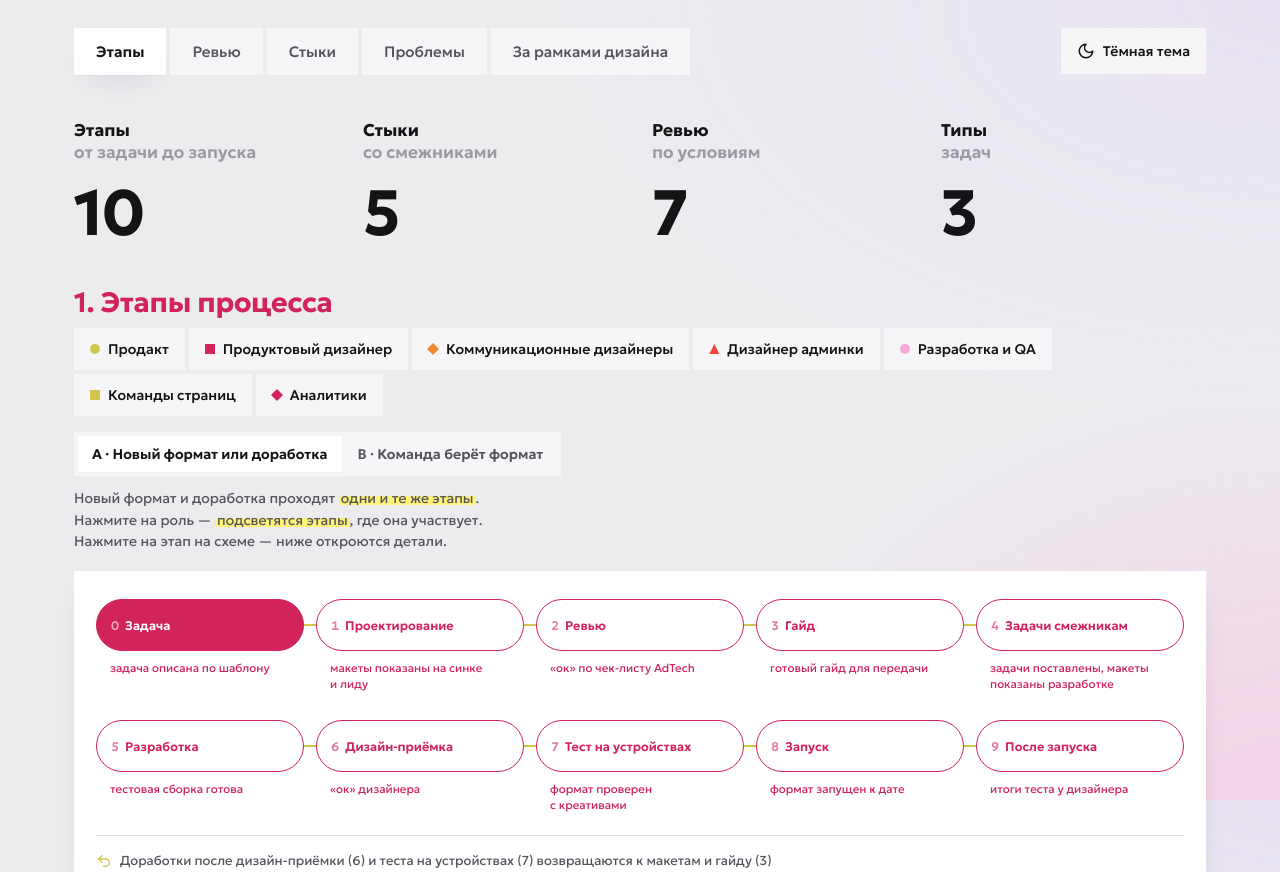
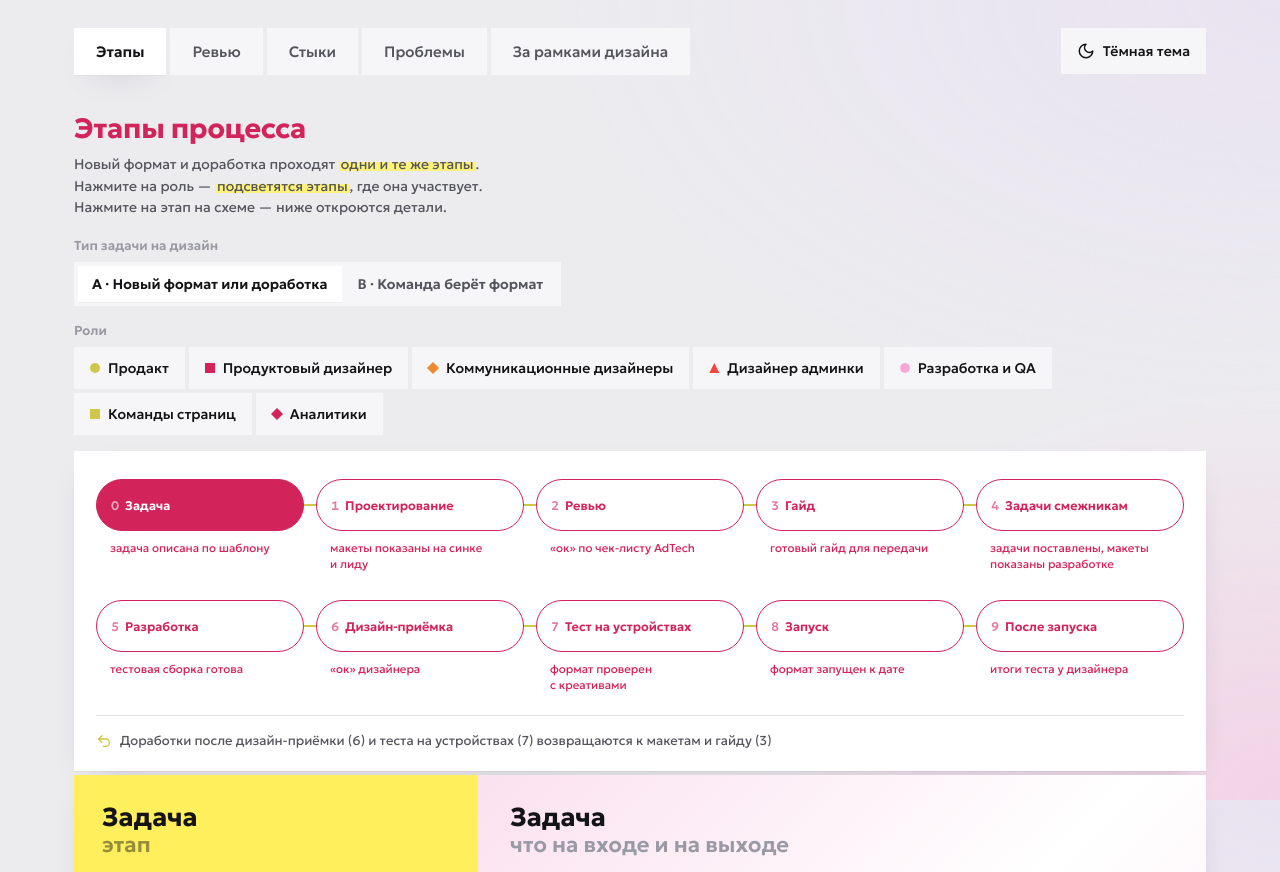
Before and after one commit to AnastasiyaCherepkova/magnit-adtech-process, a plain HTML site: page index.html in a window 1280 px wide. Shown: the top 872 px of the page. Drawn offline with Linux system fonts and the light colour scheme.

Commit message:
Понятнее для нового читателя: без цифр, подписи «Тип задачи» и «Роли», порядок сверху вниз
Co-Authored-By: Claude Opus 5.5 <noreply@anthropic.com>

```diff
--- a/index.html
+++ b/index.html
@@ -53,7 +53,7 @@ body{
 button{font:inherit; color:inherit; border:0; background:none; cursor:pointer}
 
 /* header */
-.top{display:flex; gap:16px; align-items:flex-start; justify-content:space-between; flex-wrap:wrap}
+.top{margin-bottom:36px; display:flex; gap:16px; align-items:flex-start; justify-content:space-between; flex-wrap:wrap}
 .tabs{display:flex; gap:4px; flex-wrap:wrap}
 .tab{padding:14px 22px; background:var(--surface); font-weight:500; font-size:15px; color:var(--ink-2); transition:.15s}
 .tab:hover{color:var(--ink)}
@@ -87,6 +87,9 @@ button{font:inherit; color:inherit; border:0; background:none; cursor:pointer}
 .seg button[aria-pressed="true"]{background:var(--surface-2); color:var(--ink); box-shadow:var(--shadow)}
 .hint{font-size:14px; line-height:1.55; color:var(--ink-2); margin:0 0 18px; max-width:780px}
 
+.ctl{margin:0 0 16px}
+.ctl-l{font-size:13px; font-weight:600; color:var(--ink-3); margin-bottom:8px}
+.ctl .seg{display:inline-flex}
 /* main split */
 .split{display:grid; grid-template-columns:5fr 9fr; box-shadow:var(--shadow)}
 .yellow{background:var(--yellow); color:#141416; padding:28px; display:flex; flex-direction:column; gap:20px; min-height:440px}
@@ -345,24 +348,22 @@ dialog::backdrop{background:rgba(20,20,22,.45); backdrop-filter:blur(2px)}
     <button class="themebtn" id="themeBtn" aria-label="Переключить тему"><span class="i-sun"><svg class="lu" width="18" height="18" viewBox="0 0 24 24" fill="none" stroke="currentColor" stroke-width="2" stroke-linecap="round" stroke-linejoin="round" aria-hidden="true"><circle cx="12" cy="12" r="4"/><path d="M12 2v2"/><path d="M12 20v2"/><path d="m4.93 4.93 1.41 1.41"/><path d="m17.66 17.66 1.41 1.41"/><path d="M2 12h2"/><path d="M20 12h2"/><path d="m6.34 17.66-1.41 1.41"/><path d="m19.07 4.93-1.41 1.41"/></svg></span><span class="i-moon"><svg class="lu" width="18" height="18" viewBox="0 0 24 24" fill="none" stroke="currentColor" stroke-width="2" stroke-linecap="round" stroke-linejoin="round" aria-hidden="true"><path d="M12 3a6 6 0 0 0 9 9 9 9 0 1 1-9-9Z"/></svg></span><span class="tlbl"></span></button>
   </div>
 
-  <div class="stats">
-    <div class="stat"><div class="l1">Этапы</div><div class="l2">от задачи до запуска</div><div class="num">10</div></div>
-    <div class="stat"><div class="l1">Стыки</div><div class="l2">со смежниками</div><div class="num">5</div></div>
-    <div class="stat"><div class="l1">Ревью</div><div class="l2">по условиям</div><div class="num">7</div></div>
-    <div class="stat"><div class="l1">Типы</div><div class="l2">задач</div><div class="num">3</div></div>
-  </div>
 
   <!-- STAGES -->
   <section class="section on" id="stages">
-    <h2 class="sec">1. Этапы процесса</h2>
-    <div class="bar">
-      <div class="chips" id="roleChips"></div>
-      <div class="seg" id="typeSeg" aria-label="Тип задачи">
+    <h2 class="sec">Этапы процесса</h2>
+    <p class="hint" id="stageHint"></p>
+    <div class="ctl">
+      <div class="ctl-l">Тип задачи на дизайн</div>
+      <div class="seg" id="typeSeg" aria-label="Тип задачи на дизайн">
         <button aria-pressed="true" data-type="A">A · Новый формат или доработка</button>
         <button aria-pressed="false" data-type="B2">B · Команда берёт формат</button>
       </div>
     </div>
-    <p class="hint" id="stageHint">Нажмите на роль — подсветятся этапы, где она участвует. Нажмите на этап внизу — откроются детали.</p>
+    <div class="ctl">
+      <div class="ctl-l">Роли</div>
+      <div class="chips" id="roleChips"></div>
+    </div>
 
     <div class="flowbox">
       <div class="flow" id="strip"></div>
@@ -392,7 +393,7 @@ dialog::backdrop{background:rgba(20,20,22,.45); backdrop-filter:blur(2px)}
 
   <!-- REVIEW -->
   <section class="section" id="review">
-    <h2 class="sec">2. Ревью</h2>
+    <h2 class="sec">Ревью</h2>
     <p class="hint">Ответьте на вопросы о задаче — справа останутся <mark>только нужные ревью</mark>. Ревьюерам показываю те пункты чек-листа AdTech, которые нужны по задаче.</p>
     <div class="rev">
       <div class="card y q">
@@ -422,21 +423,21 @@ dialog::backdrop{background:rgba(20,20,22,.45); backdrop-filter:blur(2px)}
 
   <!-- SEAMS -->
   <section class="section" id="seams">
-    <h2 class="sec">3. Стыки со смежниками</h2>
+    <h2 class="sec">Стыки со смежниками</h2>
     <p class="hint">Описываем <mark>только зону передачи</mark>: что даём, что получаем обратно, когда и куда задавать вопросы. Внутренние процессы других команд — их зона.</p>
     <div class="seams" id="seamGrid"></div>
   </section>
 
   <!-- PROBLEMS -->
   <section class="section" id="problems">
-    <h2 class="sec">4. Проблемы</h2>
+    <h2 class="sec">Проблемы</h2>
     <p class="hint">Сквозные проблемы и <mark>что предлагаем</mark>.</p>
     <div class="plist" id="plist"></div>
   </section>
 
   <!-- OUTSIDE -->
   <section class="section" id="outside">
-    <h2 class="sec">5. За рамками дизайна</h2>
+    <h2 class="sec">За рамками дизайна</h2>
     <p class="hint">Эти вопросы всплыли при разборе, но решаются не дизайном. Предлагаем взять их <mark>в общий процесс AdTech</mark>.</p>
     <table>
       <thead><tr><th>Вопрос</th><th>Предложение</th><th>Чья зона</th></tr></thead>
```
